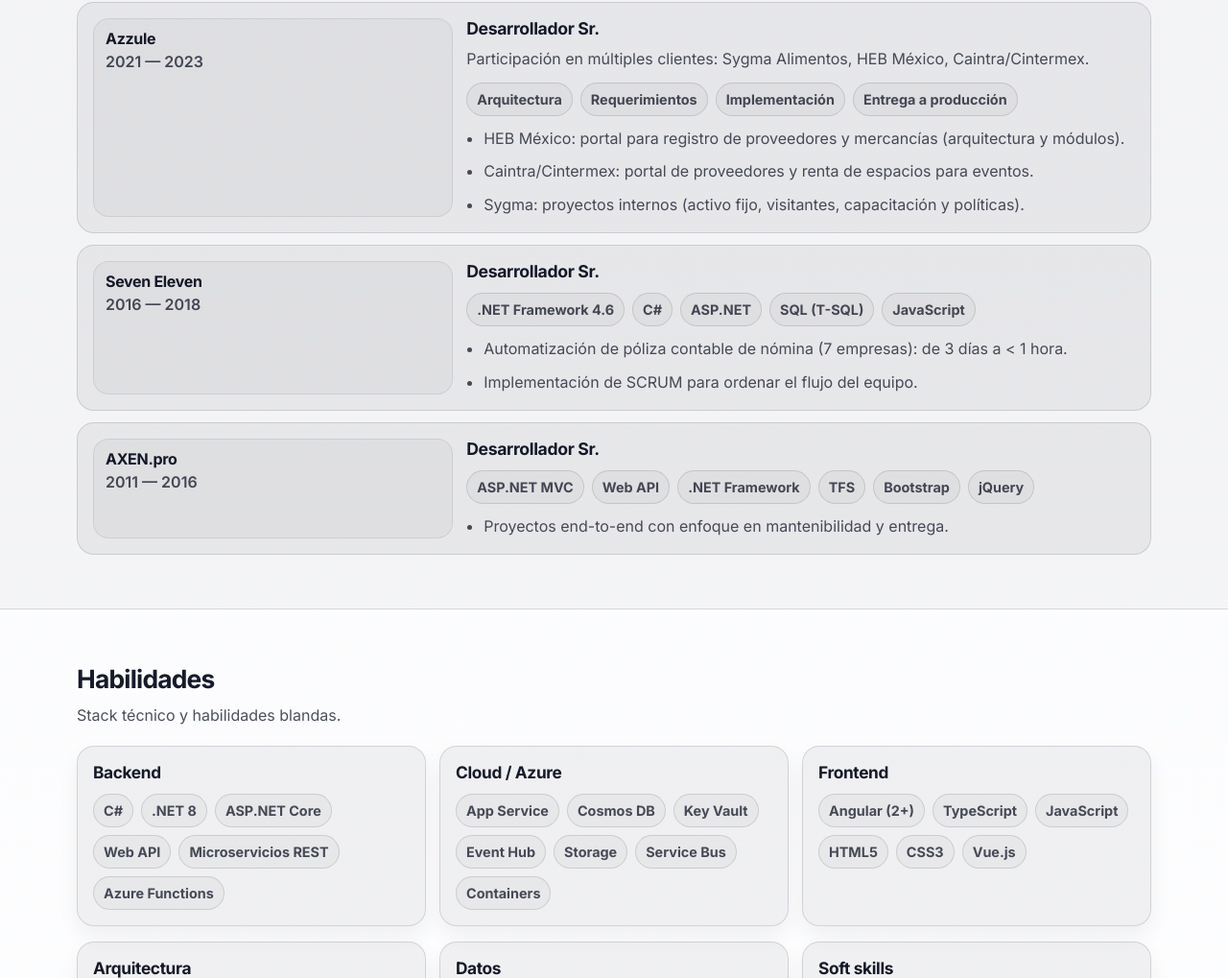
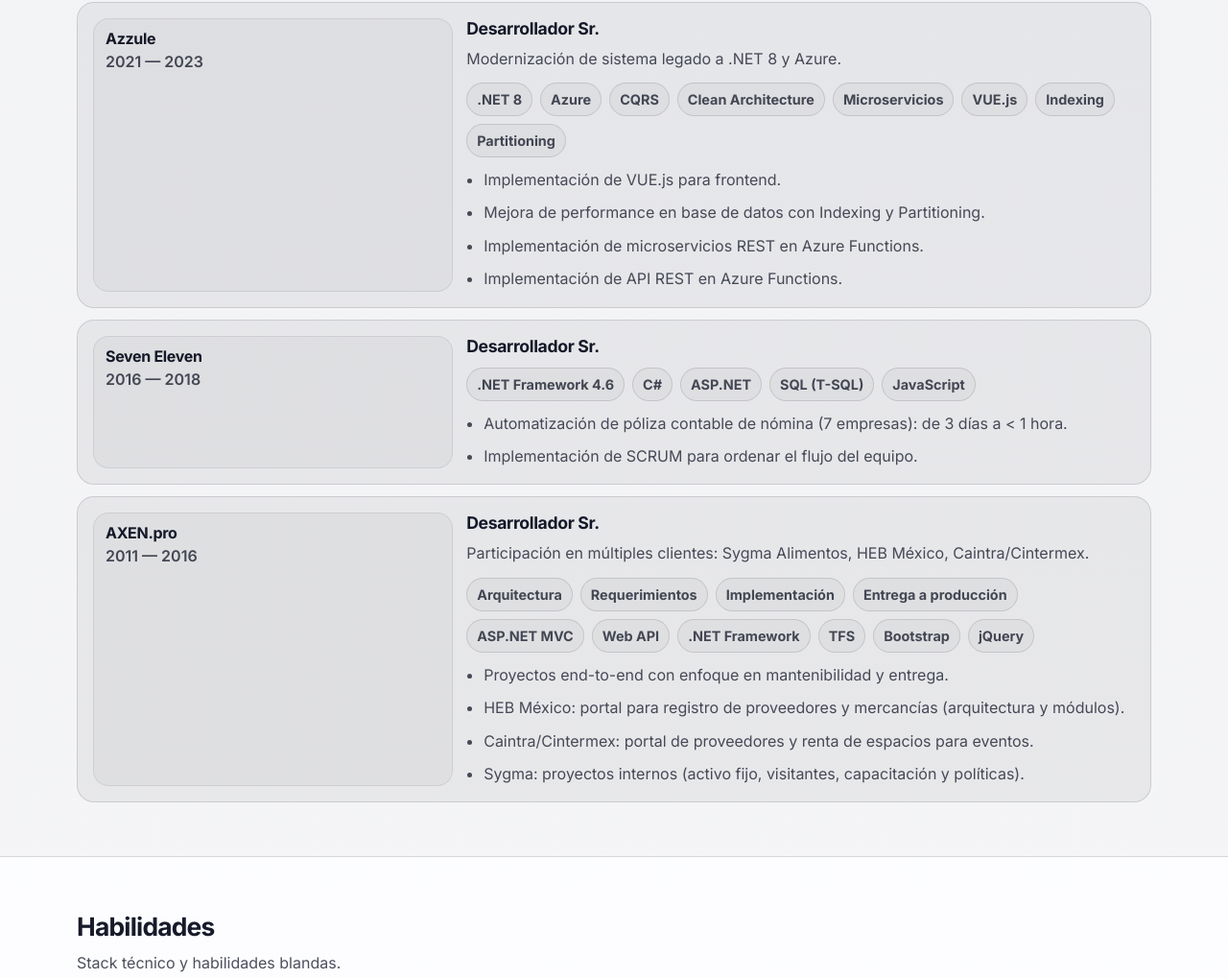
Before and after one commit to RayChavez/Portafolio, a plain HTML site: page index.html in a window 1280 px wide. Shown: the part 2025-3044 px from the top of the page at 96% size. Drawn offline with Linux system fonts and the light colour scheme.

Commit message:
Update index.html

```diff
--- a/index.html
+++ b/index.html
@@ -244,23 +244,23 @@
               <div class="timeline__body">
                 <h3>Desarrollador Sr.</h3>
                 <p class="muted">
-                  Participación en múltiples clientes: Sygma Alimentos, HEB México, Caintra/Cintermex.
+                  Modernización de sistema legado a .NET 8 y Azure.
                 </p>
-                <ul class="chips" aria-label="Enfoques">
-                  <li>Arquitectura</li>
-                  <li>Requerimientos</li>
-                  <li>Implementación</li>
-                  <li>Entrega a producción</li>
+                <ul class="chips" aria-label="Tecnologías">
+                  <li>.NET 8</li>
+                  <li>Azure</li>
+                  <li>CQRS</li>
+                  <li>Clean Architecture</li>
+                  <li>Microservicios</li>
+                  <li>VUE.js</li>
+                  <li>Indexing</li>
+                  <li>Partitioning</li>
                 </ul>
                 <ul class="list list--compact">
-                  <li>
-                    HEB México: portal para registro de proveedores y mercancías (arquitectura y
-                    módulos).
-                  </li>
-                  <li>Caintra/Cintermex: portal de proveedores y renta de espacios para eventos.</li>
-                  <li>
-                    Sygma: proyectos internos (activo fijo, visitantes, capacitación y políticas).
-                  </li>
+                  <li>Implementación de VUE.js para frontend.</li>
+                  <li>Mejora de performance en base de datos con Indexing y Partitioning.</li>
+                  <li>Implementación de microservicios REST en Azure Functions.</li>
+                  <li>Implementación de API REST en Azure Functions.</li>
                 </ul>
               </div>
             </article>
@@ -295,7 +295,14 @@
               </div>
               <div class="timeline__body">
                 <h3>Desarrollador Sr.</h3>
-                <ul class="chips" aria-label="Tecnologías">
+                <p class="muted">
+                  Participación en múltiples clientes: Sygma Alimentos, HEB México, Caintra/Cintermex.
+                </p>
+                <ul class="chips" aria-label="Enfoques">
+                  <li>Arquitectura</li>
+                  <li>Requerimientos</li>
+                  <li>Implementación</li>
+                  <li>Entrega a producción</li>
                   <li>ASP.NET MVC</li>
                   <li>Web API</li>
                   <li>.NET Framework</li>
@@ -305,6 +312,14 @@
                 </ul>
                 <ul class="list list--compact">
                   <li>Proyectos end-to-end con enfoque en mantenibilidad y entrega.</li>
+                  <li>
+                    HEB México: portal para registro de proveedores y mercancías (arquitectura y
+                    módulos).
+                  </li>
+                  <li>Caintra/Cintermex: portal de proveedores y renta de espacios para eventos.</li>
+                  <li>
+                    Sygma: proyectos internos (activo fijo, visitantes, capacitación y políticas).
+                  </li>
                 </ul>
               </div>
             </article>
```
